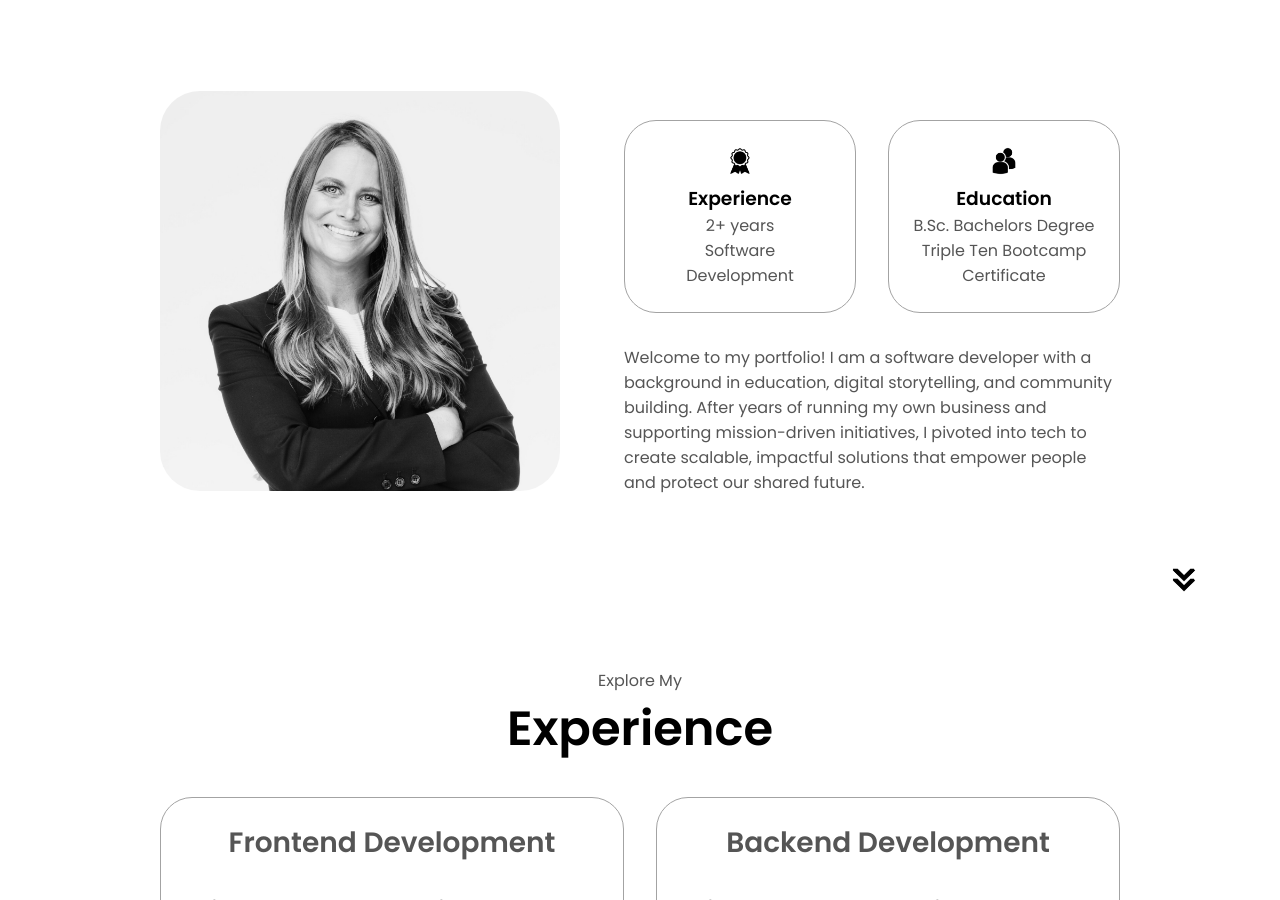
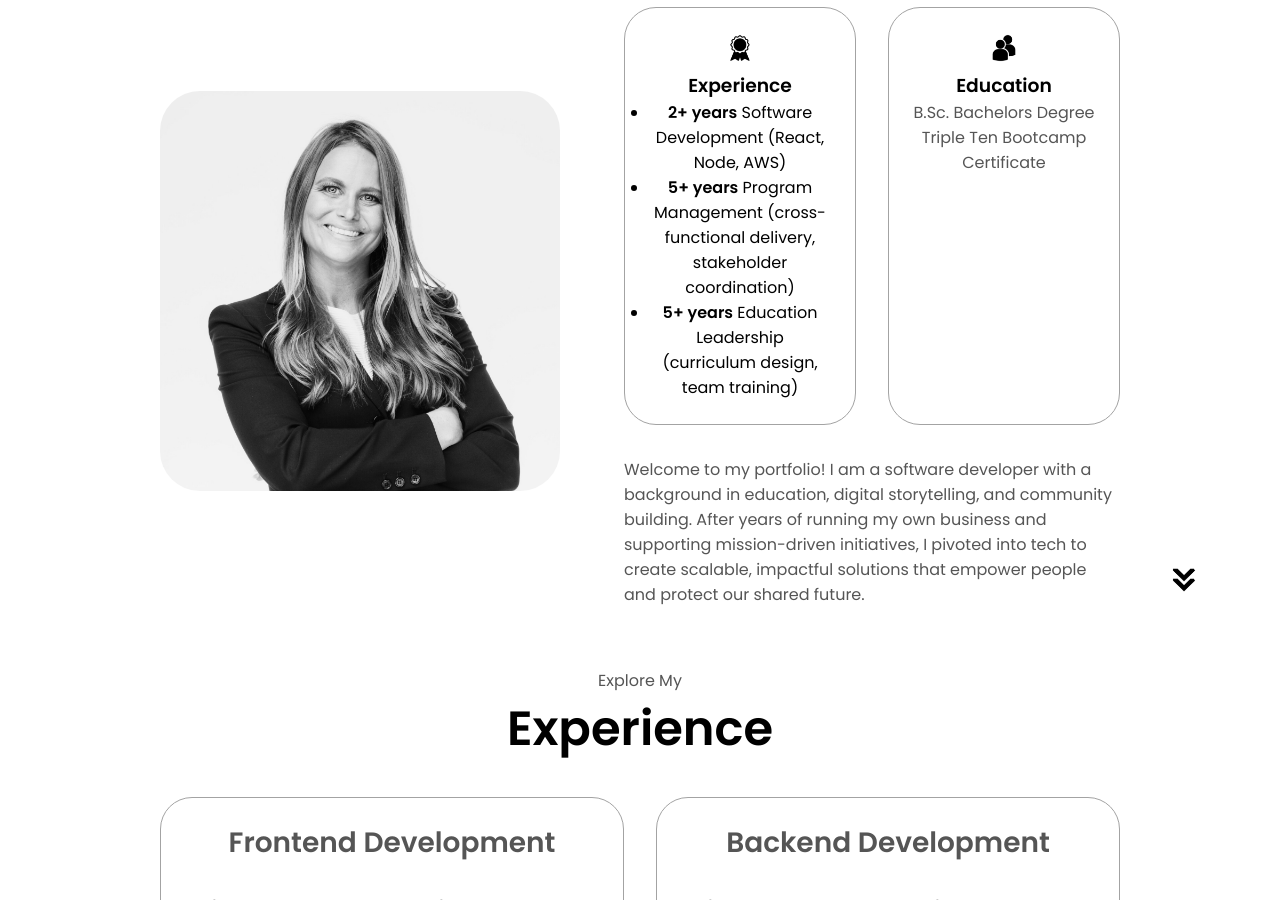
Before and after one commit to queenhekate/portfolio_javascript, a plain HTML site: page index.html in a window 1280 px wide. Shown: the part 1028-1928 px from the top of the page. Drawn offline with Linux system fonts and the light colour scheme; a script that the page names is missing.

Commit message:
add experience

```diff
--- a/index.html
+++ b/index.html
@@ -91,7 +91,11 @@
                 class="icon"
               />
               <h3>Experience</h3>
-              <p>2+ years <br />Software Development</p>
+          <ul>
+  <li><strong>2+ years</strong> Software Development (React, Node, AWS)</li>
+  <li><strong>5+ years</strong> Program Management (cross-functional delivery, stakeholder coordination)</li>
+  <li><strong>5+ years</strong> Education Leadership (curriculum design, team training)</li>
+</ul>
             </div>
             <div class="details-container">
               <img
```
